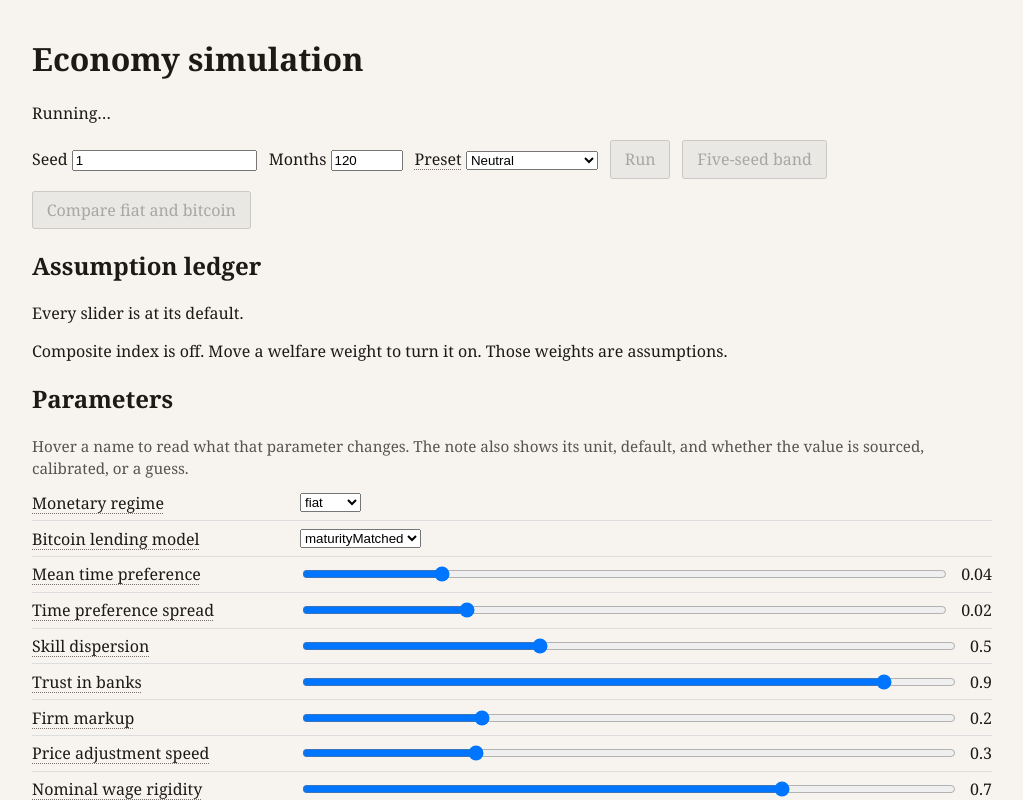
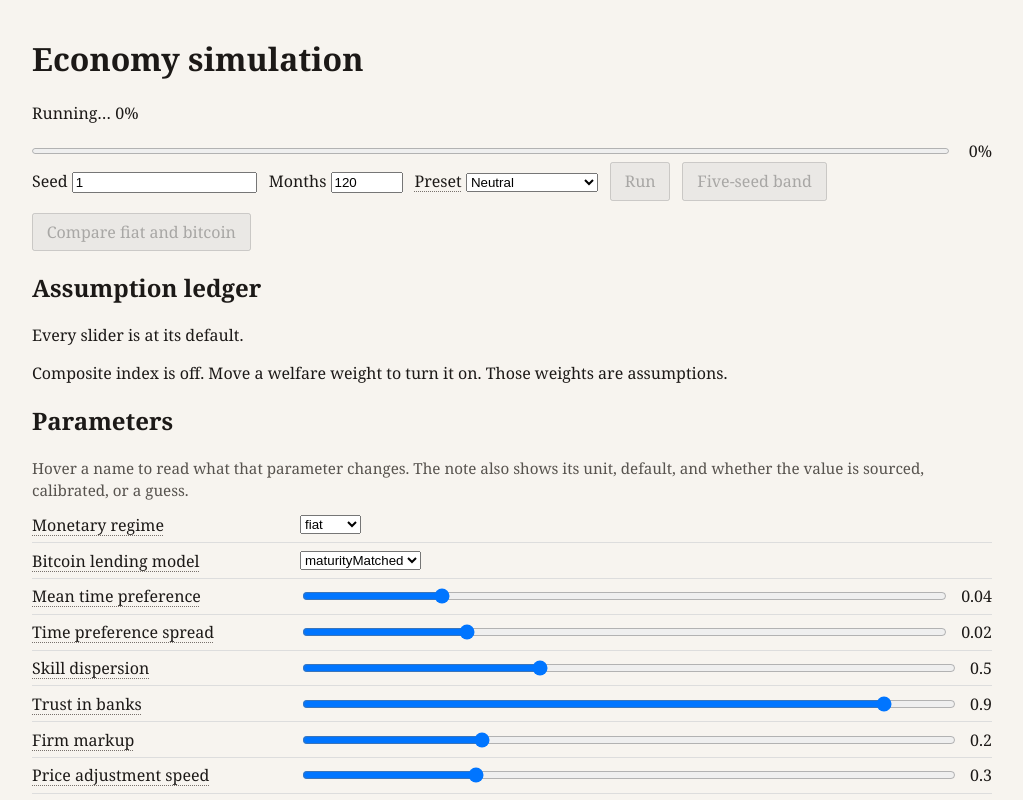
Before and after one commit to barrybecker4/economy-simulation, a Svelte app in the folder packages/app/: page / in a window 1280 px wide. Both pictures are taken after a click on the button "Run". Shown: the top 800 px of the page, without its empty margins (128-1151 px from the left). Built offline with nearby package versions, Linux system fonts and the light colour scheme.

Commit message:
show progress bar

```diff
--- a/packages/app/src/App.svelte
+++ b/packages/app/src/App.svelte
@@ -2,7 +2,8 @@
   import { listSliders, type Slider } from '../../core/src/config/registry.js';
   import Chart from './Chart.svelte';
   import NameTip from './NameTip.svelte';
-  import type { RunRequest, RunResponse } from './worker.ts';
+  import { percentComplete } from './worker-protocol.js';
+  import type { RunRequest, WorkerMessage } from './worker.ts';
 
   const sliders = listSliders();
   const parameters = [
@@ -23,11 +24,22 @@
   let requestedRegime = 'fiat';
   let overrides = $state<Record<string, number | string>>({});
   let status = $state('Set the parameters and run.');
-  let result = $state<Extract<RunResponse, { kind: 'run' | 'band' | 'compare' }> | null>(null);
+  let result = $state<Extract<WorkerMessage, { kind: 'run' | 'band' | 'compare' }> | null>(null);
   let busy = $state(false);
+  let progressCompleted = $state(0);
+  let progressTotal = $state(0);
+  let activity = 'Running…';
+  const progressPercent = $derived(percentComplete(progressCompleted, progressTotal));
 
   const worker = new Worker(new URL('./worker.ts', import.meta.url), { type: 'module' });
-  worker.onmessage = (event: MessageEvent<RunResponse>) => {
+  worker.onmessage = (event: MessageEvent<WorkerMessage>) => {
+    if (event.data.kind === 'progress') {
+      progressCompleted = event.data.completed;
+      progressTotal = event.data.total;
+      const percent = percentComplete(event.data.completed, event.data.total);
+      status = `${activity} ${percent}%`;
+      return;
+    }
     busy = false;
     if (event.data.kind === 'error') {
       result = null;
@@ -79,11 +91,25 @@
     return kind === 'fiat' ? 'cents' : 'satoshis';
   }
 
+  function plannedTicks(kind: 'run' | 'band' | 'compare'): number {
+    const months = Number.isFinite(ticks) && ticks > 0 ? ticks : 0;
+    if (kind === 'band') {
+      return months * 5;
+    }
+    if (kind === 'compare') {
+      return months * 2;
+    }
+    return months;
+  }
+
   function run(kind: 'run' | 'band' | 'compare'): void {
     requestedRegime = regime;
+    progressCompleted = 0;
+    progressTotal = plannedTicks(kind);
     busy = true;
-    status =
+    activity =
       kind === 'band' ? 'Running five seeds…' : kind === 'compare' ? 'Comparing regimes…' : 'Running…';
+    status = `${activity} 0%`;
     const request: RunRequest = {
       kind,
       seed,
@@ -236,10 +262,20 @@
   }
 </script>
 
-<main>
+<main aria-busy={busy}>
   <header>
     <h1>Economy simulation</h1>
     <p>{status}</p>
+    {#if busy}
+      <div class="progress">
+        <progress
+          max={progressTotal > 0 ? progressTotal : 1}
+          value={progressCompleted}
+          aria-label="Simulation progress"
+        ></progress>
+        <span>{progressPercent}%</span>
+      </div>
+    {/if}
   </header>
 
   <section class="controls">
@@ -265,9 +301,25 @@
         <option value="keynesian-leaning">Keynesian-leaning</option>
       </select>
     </label>
-    <button type="button" onclick={() => run('run')} disabled={busy}>Run</button>
-    <button type="button" onclick={() => run('band')} disabled={busy}>Five-seed band</button>
-    <button type="button" onclick={() => run('compare')} disabled={busy}>Compare fiat and bitcoin</button>
+    <NameTip id="run" intro="Runs one simulation with the current seed, month count, regime, and sliders.">
+      <button type="button" aria-describedby="help-run" onclick={() => run('run')} disabled={busy}>Run</button>
+    </NameTip>
+    <NameTip
+      id="band"
+      intro="Same settings as Run, with five seeds: the chosen seed and the next four. Charts draw the median. The CPI chart also shows the 5th and 95th percentiles."
+    >
+      <button type="button" aria-describedby="help-band" onclick={() => run('band')} disabled={busy}>
+        Five-seed band
+      </button>
+    </NameTip>
+    <NameTip
+      id="compare"
+      intro="Same seed and sliders as Run, twice: once as fiat and once as bitcoin. The first chart compares those two CPIs, fiat in cents and bitcoin in satoshis. The charts under it are the fiat run only."
+    >
+      <button type="button" aria-describedby="help-compare" onclick={() => run('compare')} disabled={busy}>
+        Compare fiat and bitcoin
+      </button>
+    </NameTip>
   </section>
 
   <section class="ledger">
@@ -296,6 +348,24 @@
   </section>
 
   {#if result}
+    {#if result.kind === 'compare' && result.series['priceLevel'] && result.series['priceLevelBitcoin']}
+      <p class="hint">
+        The first chart compares this seed under fiat and under bitcoin. The charts below it are the fiat run only.
+      </p>
+      <Chart
+        title="Same seed, two regimes"
+        description="CPI for this seed under fiat, in cents, and under bitcoin, in satoshis. The two lines use different units, so compare their shapes, not their heights. Every other slider stays as set. The charts below are the fiat run only."
+        ticks={result.ticks}
+        lines={[
+          { label: 'Fiat CPI (cents)', values: result.series['priceLevel'], color: '#246' },
+          {
+            label: 'Bitcoin CPI (satoshis)',
+            values: result.series['priceLevelBitcoin'],
+            color: '#a60',
+          },
+        ]}
+      />
+    {/if}
     {@const wellbeing = line('meanWellbeing', 'Mean well-being', '#0b6')}
     {@const median = line('medianWellbeing', 'Median well-being', '#064')}
     {@const cpi = line('priceLevel', 'CPI', '#1e3a8a')}
@@ -357,21 +427,6 @@
         description="Tasks automated is the share of tasks software can do. AI agents is autonomous agents divided by households plus agents. AI share of output is the fraction of capacity from the AI multiplier. With equal start and end automatable shares that share stays at zero. A five-seed band draws each median."
         ticks={result.ticks}
         lines={[tasks, agents, aiOutput]}
-      />
-    {/if}
-    {#if result.kind === 'compare' && result.series['priceLevel'] && result.series['priceLevelBitcoin']}
-      <Chart
-        title="Same seed, two regimes"
-        description="CPI for this seed under fiat, in cents, and under bitcoin, in satoshis. Every other slider stays as set."
-        ticks={result.ticks}
-        lines={[
-          { label: 'Fiat CPI (cents)', values: result.series['priceLevel'], color: '#246' },
-          {
-            label: 'Bitcoin CPI (satoshis)',
-            values: result.series['priceLevelBitcoin'],
-            color: '#a60',
-          },
-        ]}
       />
     {/if}
     {#if result.kind === 'band' && result.bands?.priceLevel}
@@ -464,4 +519,21 @@
     font: inherit;
     padding: 0.4rem 0.8rem;
   }
+  .progress {
+    align-items: center;
+    display: grid;
+    gap: 0.75rem;
+    grid-template-columns: 1fr auto;
+    margin: 0.25rem 0 0;
+  }
+  .progress progress {
+    accent-color: #1c1917;
+    height: 0.75rem;
+    width: 100%;
+  }
+  .progress span {
+    font-variant-numeric: tabular-nums;
+    min-width: 3.5ch;
+    text-align: right;
+  }
 </style>
--- a/packages/app/src/NameTip.svelte
+++ b/packages/app/src/NameTip.svelte
@@ -23,7 +23,7 @@
 </script>
 
 <script lang="ts">
-  import { onMount, tick } from 'svelte';
+  import { onMount, tick, type Snippet } from 'svelte';
   import type { Slider, SliderGroup, SliderStatus } from '../../core/src/config/registry.js';
 
   let {
@@ -35,6 +35,7 @@
     kicker,
     intro,
     items,
+    children,
   }: {
     slider?: Slider;
     label?: string;
@@ -44,6 +45,7 @@
     kicker?: string;
     intro?: string;
     items?: readonly { name: string; detail: string }[];
+    children?: Snippet;
   } = $props();
 
   const caption = $derived(label ?? slider?.label ?? '');
@@ -126,8 +128,13 @@
     const spaceRight = window.innerWidth - anchor.right - margin;
     const spaceBelow = window.innerHeight - anchor.bottom - gap - margin;
     const spaceAbove = anchor.top - gap - margin;
+    const buttonHost = nameEl.classList.contains('host');
     const nextPlacement: 'below' | 'above' | 'side' =
-      spaceRight >= 300 ? 'side' : spaceBelow < 180 && spaceAbove > spaceBelow ? 'above' : 'below';
+      !buttonHost && spaceRight >= 300
+        ? 'side'
+        : spaceBelow < 180 && spaceAbove > spaceBelow
+          ? 'above'
+          : 'below';
     const room =
       nextPlacement === 'side'
         ? Math.max(160, window.innerHeight - margin * 2)
@@ -183,7 +190,7 @@
 
   onMount(() => {
     listenForPointerModality();
-    const row = nameEl?.closest('label');
+    const row = nameEl?.closest('label') ?? nameEl;
     const tip = tipEl;
     if (!row || !tip) {
       return;
@@ -242,11 +249,18 @@
 </script>
 
 <span
-  class="name"
+  class:name={!children}
+  class:host={!!children}
   class:wide
-  id={described ? `label-${tipId}` : undefined}
-  bind:this={nameEl}>{caption}</span
+  id={described && !children ? `label-${tipId}` : undefined}
+  bind:this={nameEl}
 >
+  {#if children}
+    {@render children()}
+  {:else}
+    {caption}
+  {/if}
+</span>
 <div
   bind:this={tipEl}
   class="tip"
@@ -309,6 +323,10 @@
   }
   .name.wide {
     flex: 0 0 16rem;
+  }
+  .host {
+    display: inline-flex;
+    position: relative;
   }
   .tip:not(.open) {
     position: absolute;
--- a/packages/app/src/worker-protocol.ts
+++ b/packages/app/src/worker-protocol.ts
@@ -24,6 +24,36 @@ export interface RunError {
 
 export type RunResponse = RunSuccess | RunError;
 
+export interface RunProgress {
+  kind: 'progress';
+  completed: number;
+  total: number;
+}
+
+export type WorkerMessage = RunProgress | RunResponse;
+
+/** Integer percent of ticks finished. Zero until the first whole percent, then 100 at the end. */
+export function percentComplete(completed: number, total: number): number {
+  if (!Number.isFinite(completed) || !Number.isFinite(total) || total <= 0 || completed <= 0) {
+    return 0;
+  }
+  const done = Math.min(completed, total);
+  return Math.min(100, Math.floor((done * 100) / total));
+}
+
+/** Percent to publish, or null when the integer percent has not moved. */
+export function publishPercent(
+  completed: number,
+  total: number,
+  lastPercent: number,
+): number | null {
+  const percent = percentComplete(completed, total);
+  if (percent <= lastPercent) {
+    return null;
+  }
+  return percent;
+}
+
 export function formatWorkerError(err: unknown): string {
   if (err instanceof Error && err.message.trim().length > 0) {
     return err.message;
--- a/packages/app/src/worker.ts
+++ b/packages/app/src/worker.ts
@@ -1,10 +1,19 @@
-import { type RunRequest } from './worker-protocol.js';
+import { publishPercent, type RunRequest } from './worker-protocol.js';
 import { safeHandleRequest } from './worker-safe.js';
 
-export type { RunRequest, RunResponse } from './worker-protocol.js';
+export type { RunProgress, RunRequest, RunResponse, WorkerMessage } from './worker-protocol.js';
 export { handleRequest } from './run-request.js';
 export { safeHandleRequest } from './worker-safe.js';
 
 self.onmessage = (event: MessageEvent<RunRequest>) => {
-  self.postMessage(safeHandleRequest(event.data));
+  let lastPercent = 0;
+  const response = safeHandleRequest(event.data, (completed, total) => {
+    const percent = publishPercent(completed, total, lastPercent);
+    if (percent === null) {
+      return;
+    }
+    lastPercent = percent;
+    self.postMessage({ kind: 'progress', completed, total });
+  });
+  self.postMessage(response);
 };
--- a/packages/core/src/engine/engine.ts
+++ b/packages/core/src/engine/engine.ts
@@ -28,10 +28,12 @@ export interface SimulationResult {
 /**
  * Runs empty phases unless the caller supplies handlers.
  * Phase 1 does not implement agents, markets, or regime rules.
+ * `onTick` runs after each committed tick. It does not change the result unless it throws.
  */
 export function runSimulation(
   config: ResolvedConfig,
   handlers: PhaseHandlers = {},
+  onTick?: (completed: number, total: number) => void,
 ): SimulationResult {
   const regime = config.sliders['regime.type'];
   if (typeof regime !== 'string') {
@@ -61,6 +63,7 @@ export function runSimulation(
     audit = ledger.audit();
     metrics.set('auditOk', audit.ok ? 1 : 0);
     metrics.commitTick(tick);
+    onTick?.(tick + 1, config.ticks);
   }
 
   return {
--- a/packages/core/src/sim/simulate.ts
+++ b/packages/core/src/sim/simulate.ts
@@ -11,7 +11,8 @@ export interface ForcedShock {
 export function simulate(
   config: ResolvedConfig,
   shock: ForcedShock | null = null,
+  onTick?: (completed: number, total: number) => void,
 ): SimulationResult {
   const world = new World(config, shock);
-  return runSimulation(config, world.handlers());
+  return runSimulation(config, world.handlers(), onTick);
 }
```
Also changed, not shown: packages/app/src/run-request.ts (+38 -9 lines), packages/app/src/worker-safe.ts (+5 -2 lines), 2 other files (tests, documents, lock files or other folders).
